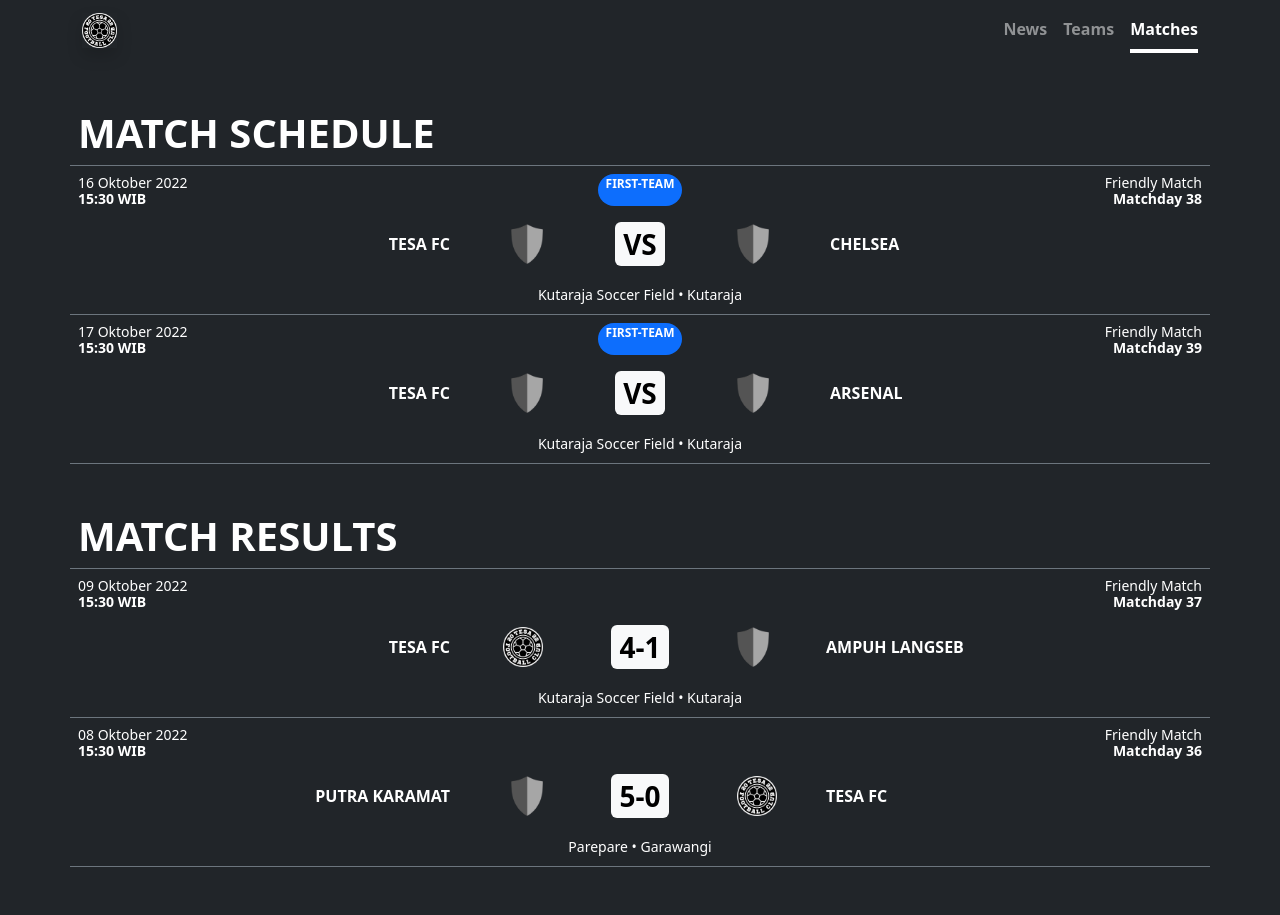
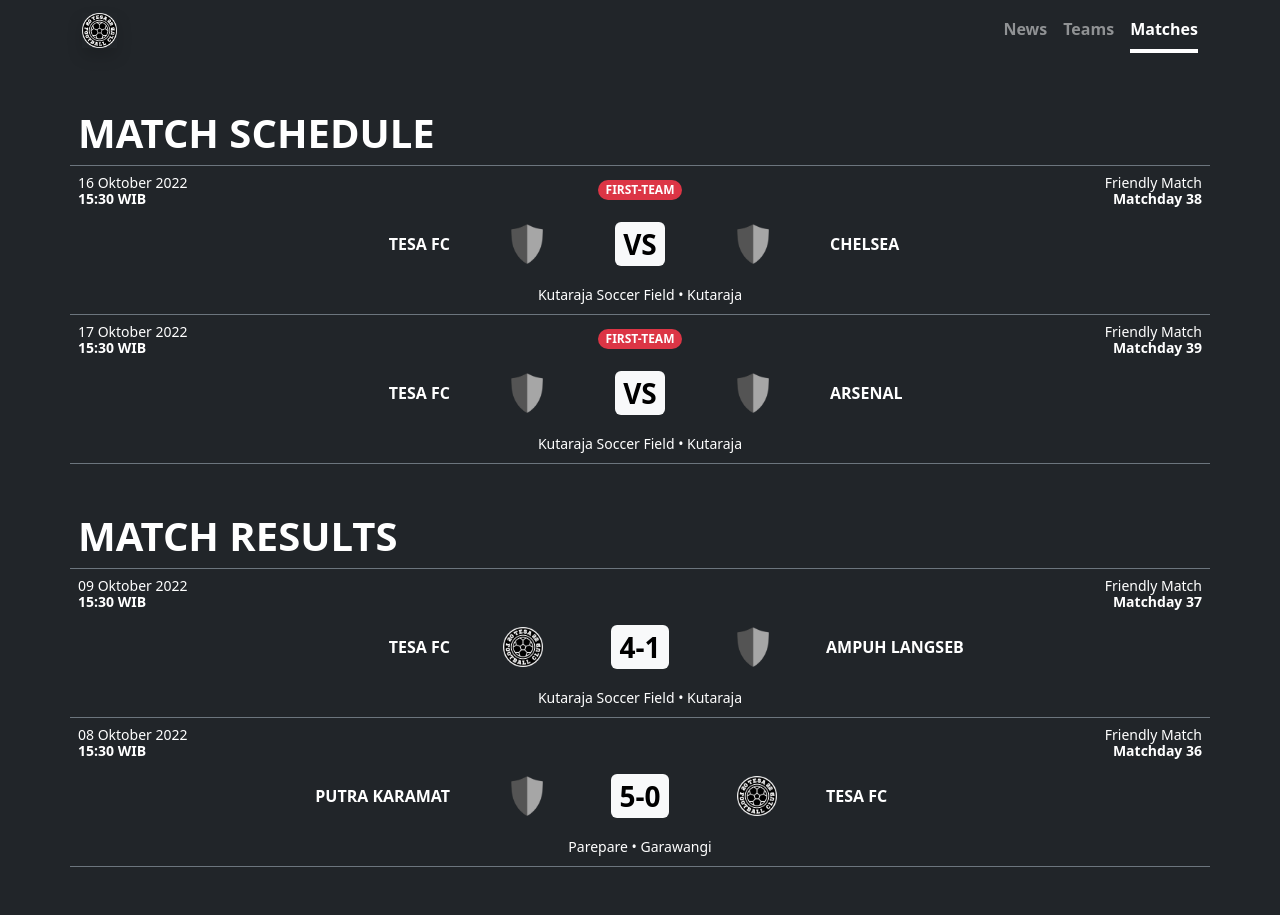
Before and after one commit to tesafc/tesafc.github.io, a Jekyll site: the page built from matches.html, in a window 1280 px wide. Built offline with Jekyll 4.4.1, drawn with Linux system fonts in a browser that asks for light colours.

Commit message:
Update matches.html

```diff
--- a/matches.html
+++ b/matches.html
@@ -16,7 +16,7 @@
               <p class="card-text text-start text-capitalize mb-0 lh-1"><small>{{ match.time }}</small></p>
               <p class="card-text text-start text-uppercase fw-bolder mb-0 lh-1"><small>{{ match.kick-off }}</small></p>
             </div>
-            <div class="col d-inline-flex justify-content-center h-auto"><small class="badge rounded-pill text-bg-primary text-uppercase lh-1">{{ match.team }}</small></div>
+            <div class="col d-flex justify-content-center align-items-center"><small class="badge rounded-pill text-bg-danger text-uppercase">{{ match.team }}</small></div>
             <div class="col">
               <p class="card-text text-end text-capitalize mb-0 lh-1"><small>{{ match.competition }}</small></p>
               <p class="card-text text-end text-capitalize fw-bolder mb-0 lh-1"><small>{{ match.matchday }}</small></p>
```
